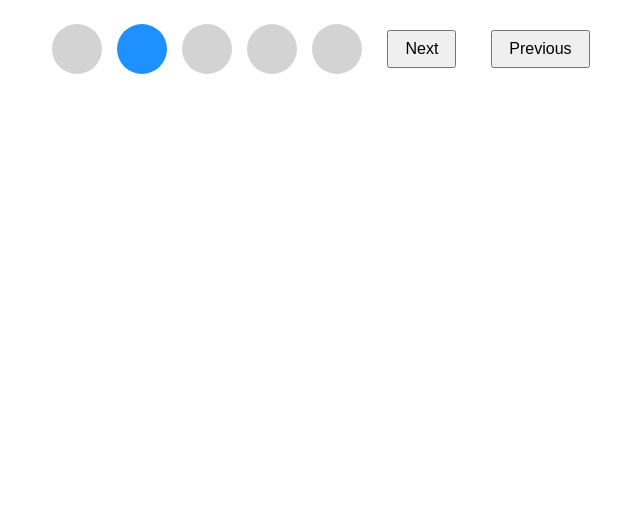
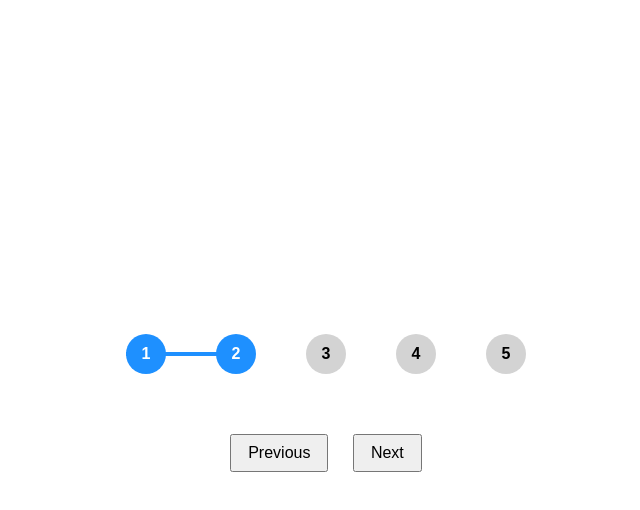
Before and after one commit to acciojob/progress-bar-GauravTayadeDevloper, a website: page main.html in a window 1280 px wide. Both pictures are taken after a click on the button "Next". Shown: the whole page, without its empty margins (314-954 px from the left). Drawn offline with Linux system fonts and the light colour scheme.

Commit message:
created a submission

```diff
--- a/main.html
+++ b/main.html
@@ -1,26 +1,26 @@
 <!DOCTYPE html>
+<html lang="en">
+<head>
+  <meta charset="UTF-8">
+  <meta name="viewport" content="width=device-width, initial-scale=1.0">
+  <title>Progress Bar</title>
+  <link rel="stylesheet" href="styles.css">
+</head>
+<body>
+  <div class="progress-container">
+    <div class="progress" id="progress"></div>
+    <span class="circle active" id="circle-1">1</span>
+    <span class="circle" id="circle-2">2</span>
+    <span class="circle" id="circle-3">3</span>
+    <span class="circle" id="circle-4">4</span>
+    <span class="circle" id="circle-5">5</span>
+  </div>
 
-<html>
+  <div class="buttons">
+    <button id="prev" disabled>Previous</button>
+    <button id="next">Next</button>
+  </div>
 
-<head>
-	<link rel="stylesheet" href="styles.css">
-</head>
-
-<body>
-	<!-- the entire body must be written by student -->
-	<div class="container">
-		<span class="circle active" id="circle-1"></span>
-		<span class="circle" id="circle-2"></span>
-		<span class="circle"id="circle-3"></span>
-		<span class="circle"id="circle-4"></span>
-		<span class="circle"id="circle-5"></span>
-		<button id="next">Next</button>
-		<button id="prev">Previous</button>
-	</div>
-
-    <script type="text/javascript" src="./script.js">
-</script>
-
+  <script src="script.js"></script>
 </body>
-
 </html>
--- a/script.js
+++ b/script.js
@@ -1,22 +1,39 @@
-//your JS code here. If required.
-let circle= document.querySelectorAll(".circle");
-let current =0;
-function updateCircle() {
-	circle.forEach((c,i)=>{
-		c.classList.toggle("active",i===current);
-	});
+const circles = document.querySelectorAll(".circle");
+const progress = document.getElementById("progress");
+const prev = document.getElementById("prev");
+const next = document.getElementById("next");
 
+let currentActive = 1;
+
+function update() {
+  circles.forEach((circle, index) => {
+    if (index < currentActive) {
+      circle.classList.add("active");
+    } else {
+      circle.classList.remove("active");
+    }
+  });
+
+  const actives = document.querySelectorAll(".active");
+  progress.style.width =
+    ((actives.length - 1) / (circles.length - 1)) * 100 + "%";
+
+  prev.disabled = currentActive === 1;
+  next.disabled = currentActive === circles.length;
 }
-document.getElementById("next").addEventListener('click',()=>{
-	if(current<circle.length-1){
-		current++;
-		updateCircle();
-	}
-})
-document.getElementById("prev").addEventListener('click',()=>{
-	if(current>0)
-	{
-		current--;
-		updateCircle();
-	}
-})
+
+next.addEventListener("click", () => {
+  if (currentActive < circles.length) {
+    currentActive++;
+    update();
+  }
+});
+
+prev.addEventListener("click", () => {
+  if (currentActive > 1) {
+    currentActive--;
+    update();
+  }
+});
+
+update(); // initialize state
--- a/styles.css
+++ b/styles.css
@@ -1,31 +1,61 @@
-    .container {
+body {
+  font-family: Arial, sans-serif;
   display: flex;
+  flex-direction: column;
+  align-items: center;
   justify-content: center;
+  height: 100vh;
+}
+
+.progress-container {
+  position: relative;
+  display: flex;
+  justify-content: space-between;
   align-items: center;
-      gap: 15px;
-      margin: 20px;
+  width: 400px;
+  margin-bottom: 30px;
+}
+
+.progress {
+  position: absolute;
+  top: 50%;
+  left: 0;
+  height: 4px;
+  width: 0%;
+  background-color: dodgerblue;
+  transform: translateY(-50%);
+  z-index: -1;
+  transition: width 0.3s ease;
 }
 
 .circle {
-      width: 50px;
-      height: 50px;
+  width: 40px;
+  height: 40px;
   border-radius: 50%;
   background-color: lightgray;
   display: flex;
   justify-content: center;
   align-items: center;
   font-weight: bold;
+  transition: background-color 0.3s ease, color 0.3s ease;
 }
 
-    .active {
+.circle.active {
   background-color: dodgerblue;
   color: white;
 }
 
+.buttons {
+  margin-top: 20px;
+}
 
 button {
   margin: 10px;
   padding: 8px 16px;
   font-size: 16px;
-
+  cursor: pointer;
 }
+button:disabled {
+  opacity: 0.5;
+  cursor: not-allowed;
+}
```
Lines whose indentation alone changed are shown as unchanged.
